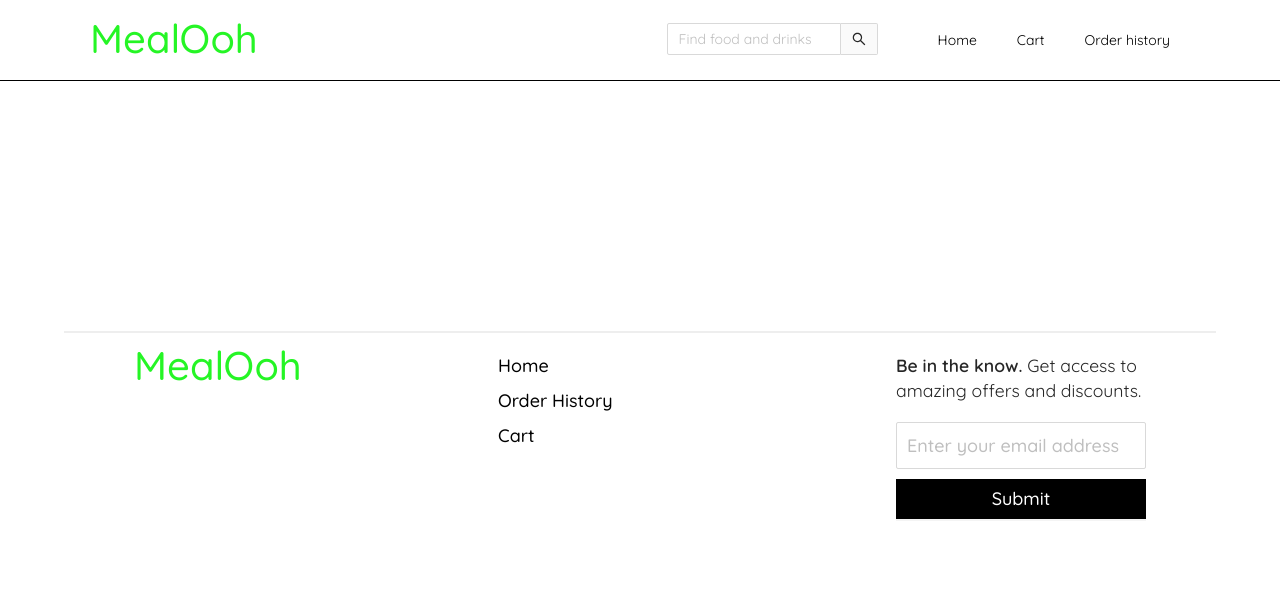
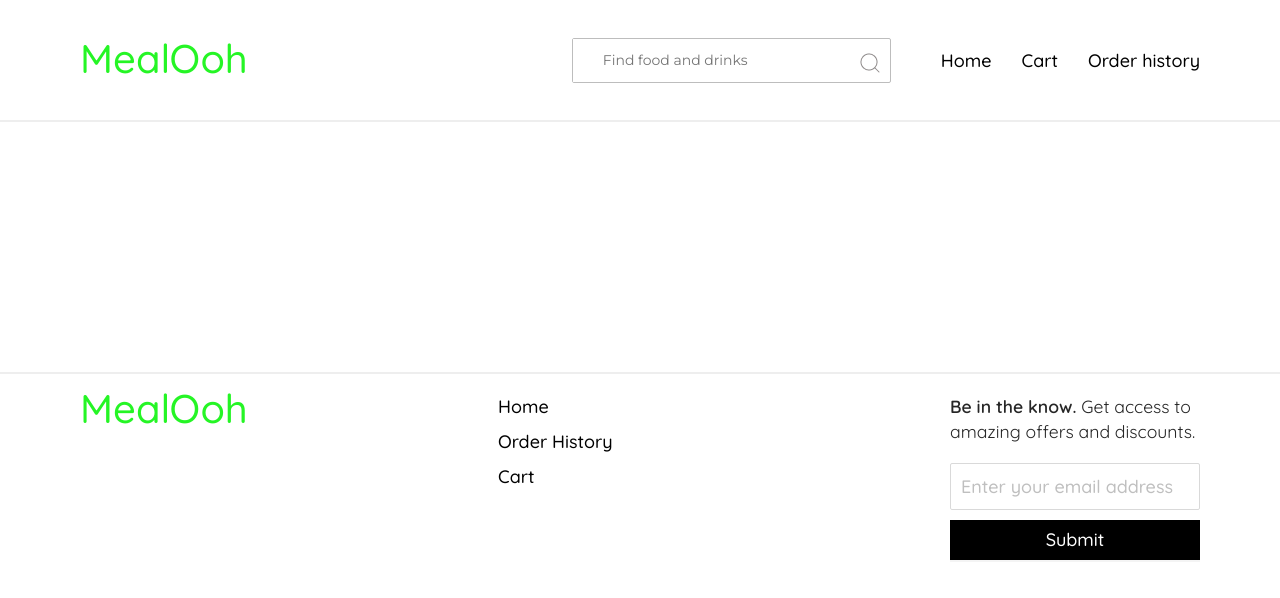
Before and after one commit to dapperwalze/mealooh, a React (Create React App) app: page /meals/item-details/0037c8ca-90ce-4e7b-88a5-a3859210fe4b in a window 1280 px wide. Shown: the top 598 px of the page. Built offline with nearby package versions, Linux system fonts and the light colour scheme.

Commit message:
fix header

```diff
--- a/src/app/Layout/footer/footer.module.scss
+++ b/src/app/Layout/footer/footer.module.scss
@@ -4,14 +4,14 @@ $lineHeight: 25px;
 $fontWeight: 500;
 $primaryFontColor: #000;
 $secondaryFontColor: #25f525;
-$bgColor: #ec7b04;
+
 
 .footer {
   height: auto;
-  width: 90% !important;
+  width: 100% !important;
   margin: auto;
   background-color: #fff;
-  padding: 20px 70px 50px 70px;
+  padding: 20px 80px 50px 80px;
   border-top: 2px solid #eee;
   display: flex;
   flex-wrap: wrap;
--- a/src/app/Layout/header/header.module.scss
+++ b/src/app/Layout/header/header.module.scss
@@ -4,45 +4,41 @@ $lineHeight: 25px;
 $fontWeight: 500;
 $primaryFontColor: #000;
 $secondaryFontColor: #25f525;
-$bgColor: #ec7b04;
+
 
 .header {
+  width: 100% !important;
+  margin: auto;
   display: flex;
-  flex-wrap: nowrap;
+  flex-wrap: wrap;
   justify-content: space-between;
+  align-content: center !important;
+  background: white !important;
+  border-bottom: 2px solid #eee;
+  font-family: $fontFamily;
+  padding: 60px 80px  !important;
+}
+
+.headerFeatures {
+  display: flex;
+  flex-wrap: wrap;
+  column-gap: 50px;
   align-items: center !important;
-  background: white !important;
-  padding-top: 40px !important;
-  padding-bottom: 40px !important;
-  border-bottom: 0.5px solid black;
+
+
+}
+.navLinkGroup{
+  display: flex;
+  gap: 30px;
+}
+
+.headerNavLink {
   font-family: $fontFamily;
-}
-.headerleft {
-  margin-top: 15px;
-  margin-right: 5px;
-}
-.headerright {
-  display: flex;
-  justify-content: space-between;
-  flex-wrap: nowrap;
-  align-items: center !important;
-  a {
-    color: black !important;
+  font-size: $fontSize;
+  font-weight: $fontWeight;
+  line-height: $lineHeight;
+  color: $primaryFontColor;
+  &:hover {
+    color: $secondaryFontColor;
   }
 }
-.search {
-  margin-top: 30px;
-  margin-right: 40px;
-}
-.links {
-  padding-top: 0;
-  white-space: nowrap;
-  a {
-    padding-left: 20px;
-    padding-right: 20px;
-  }
-}
-
-.search {
-  margin-bottom: 0;
-}
--- a/src/app/Layout/header/index.js
+++ b/src/app/Layout/header/index.js
@@ -1,28 +1,46 @@
 import React from "react";
-import { Layout, Input } from "antd";
+import { NavLink } from "react-router-dom";
+import { Layout } from "antd";
 import { Logo } from "./../../../components/Logo/index";
-import { SearchOutlined } from '@ant-design/icons';
 import styles from "./header.module.scss";
+import { SearchBar } from './../../../components/SearchBar/index';
 
 const { Header } = Layout;
 
 const PageHeader = () => {
   return (
     <>
-      <Header className={styles.header} theme={"light"} >
-          <div className={styles.headerleft}>
+      <Header className={styles.header} >
               <Logo />
-          </div>
 
-        <div className={styles.headerright}>
-          <div className={styles.search}>
-              <Input placeholder={"Find food and drinks"} addonAfter={<SearchOutlined />} />
-          </div>
+        <div className={styles.headerFeatures}>
 
-          <nav className={styles.links}>
-            <a href={"#"}>Home</a>
-            <a href={"#"}>Cart</a>
-            <a href={"#"}>Order history</a>
+
+            <SearchBar/>
+
+
+          <nav className={ styles.navLinkGroup }>
+
+            <NavLink to="/"
+              exact
+              activeStyle={ {
+                color: "#25f525",
+              } }
+              className={ styles.headerNavLink }>
+
+
+              Home
+              </NavLink>
+
+            <NavLink to="/cart"
+          exact activeStyle={{color: "#25f525" } } className={ styles.headerNavLink }>Cart</NavLink>
+
+
+            <NavLink to="/order-history"
+          exact
+          activeStyle={{
+            color: "#25f525" } }
+              className={ styles.headerNavLink }>Order history</NavLink>
           </nav>
         </div>
       </Header>
--- a/src/components/ItemName/itemName.module.scss
+++ b/src/components/ItemName/itemName.module.scss
@@ -1,7 +1,7 @@
 $fontFamily: "Quicksand", sans-serif;
 $fontSize: 1rem;
 $lineHeight: 25px;
-$fontWeight: 500;
+$fontWeight: 400;
 $primaryFontColor: #000;
 
 .selectedItemName {
--- a/src/components/ItemPrice/index.jsx
+++ b/src/components/ItemPrice/index.jsx
@@ -1,13 +1,16 @@
 import styles from "./itemPrice.module.scss";
 
+
 export const ItemPrice = ({ price, type }) => {
+  const currencyFormatter = new Intl.NumberFormat("ng-NG", {
+    style: "currency",
+    currency: "NGN",
+  }).format(price);
+
   return (
     <>
       <span className={styles.selectedItemPrice}>
-        {new Intl.NumberFormat("ng-NG", {
-          style: "currency",
-          currency: "NGN",
-        }).format(price)}
+        {currencyFormatter}
         {type}
       </span>
     </>
--- a/src/components/Logo/index.jsx
+++ b/src/components/Logo/index.jsx
@@ -2,7 +2,7 @@ import { Link } from "react-router-dom";
 import styles from "./logo.module.scss";
 export const Logo = () => {
   return (
-    <span className={styles.footerLogo}>
+    <span className={styles.logo}>
       <Link to="/" className={styles.logoLink}>
         MealOoh
       </Link>
--- a/src/components/Logo/logo.module.scss
+++ b/src/components/Logo/logo.module.scss
@@ -5,6 +5,14 @@ $fontWeight: 500;
 $primaryFontColor: #000;
 $secondaryFontColor: #25f525;
 
+
+.logo{
+  display: flex;
+  justify-content: center;
+  align-items: center;
+  margin-top: 2px;
+
+}
 .logoLink {
   align-self: center;
   font-family: $fontFamily;
--- a/src/components/Modal/modal.module.scss
+++ b/src/components/Modal/modal.module.scss
@@ -16,6 +16,7 @@ $bgColor: #ec7b04;
   word-wrap: break-word;
   text-transform: capitalize;
 }
+
 .imageCardSection {
   width: 100%;
   height: 250px;
@@ -47,8 +48,8 @@ $bgColor: #ec7b04;
 }
 .descriptionContent {
   font-family: $fontFamily;
-  font-size: 0.875rem;
-  font-weight: $fontWeight;
+  font-size: 0.9375rem;
+  font-weight: 400;
   color: $primaryFontColor;
   $lineHeight: $lineHeight;
   text-transform: none;
--- /dev/null
+++ b/src/components/SearchBar/index.jsx
@@ -0,0 +1,27 @@
+import SearchIcon from "./search-icon.png";
+import styles from "./searchBar.module.scss";
+
+export const SearchBar = () => {
+   const handleChange = (e) => {
+    //const keyword = e.target.value;
+
+    //setSearchValue(keyword);
+  };
+
+
+  return (
+    <div className={styles.searchBox}>
+      <form className={styles.form}>
+        <input
+          type="search"
+          className={ styles.searchField }
+          placeholder="Find food and drinks"
+          onChange={(e) => handleChange(e)}
+          //value={searchValue}
+        />
+
+        <img className={styles.searchIcon} alt="search icon" src={SearchIcon} />
+      </form>
+    </div>
+  );
+};
--- /dev/null
+++ b/src/components/SearchBar/searchBar.module.scss
@@ -0,0 +1,36 @@
+$fontFamily: "Montserrat", sans-serif;
+$fontSize: 0.875rem;
+$lineHeight: 17.71px;
+$fontWeight: 400;
+$fontColor: #8f8b8b;
+.searchBox {
+  width: 319px;
+  height: 45px;
+  position: relative;
+  border: 0.5px solid #bdbdbd;
+  border-radius: 2px;
+  display: flex;
+  align-content: space-between;
+  justify-content: space-between;
+
+}
+.form{
+  display: flex;
+}
+
+.searchIcon {
+  position: absolute;
+  bottom: 9px;
+  right: 10px;
+}
+.searchField {
+  border: none;
+  height: 100%;
+  outline: none;
+  font-family: $fontFamily;
+  font-size: $fontSize;
+  font-weight: $fontWeight;
+  color: $fontColor;
+  line-height: $lineHeight;
+  padding: 5px 5px 5px 30px;
+}
```
Also changed, not shown: src/components/SearchBar/search-icon.png (added).
